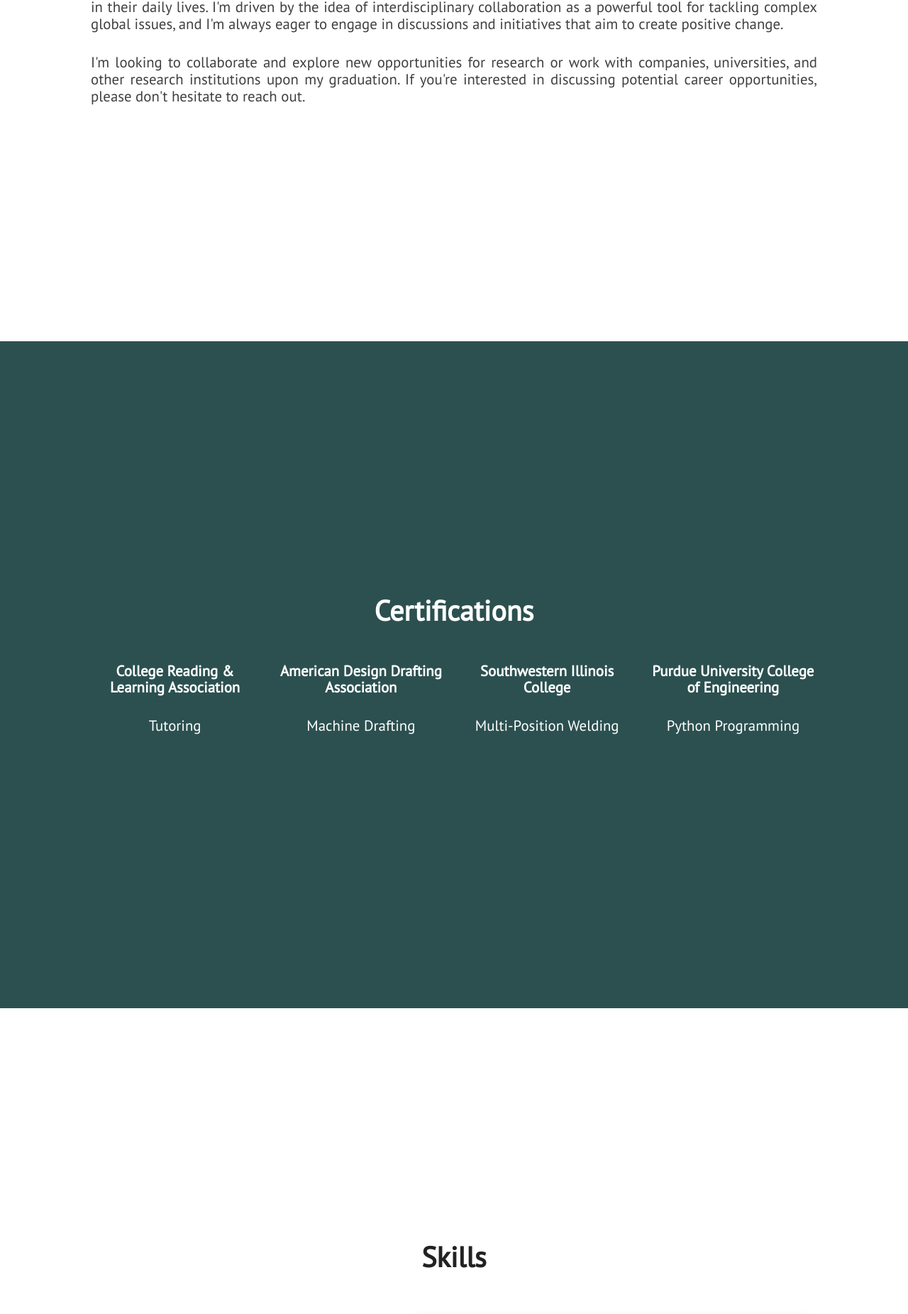
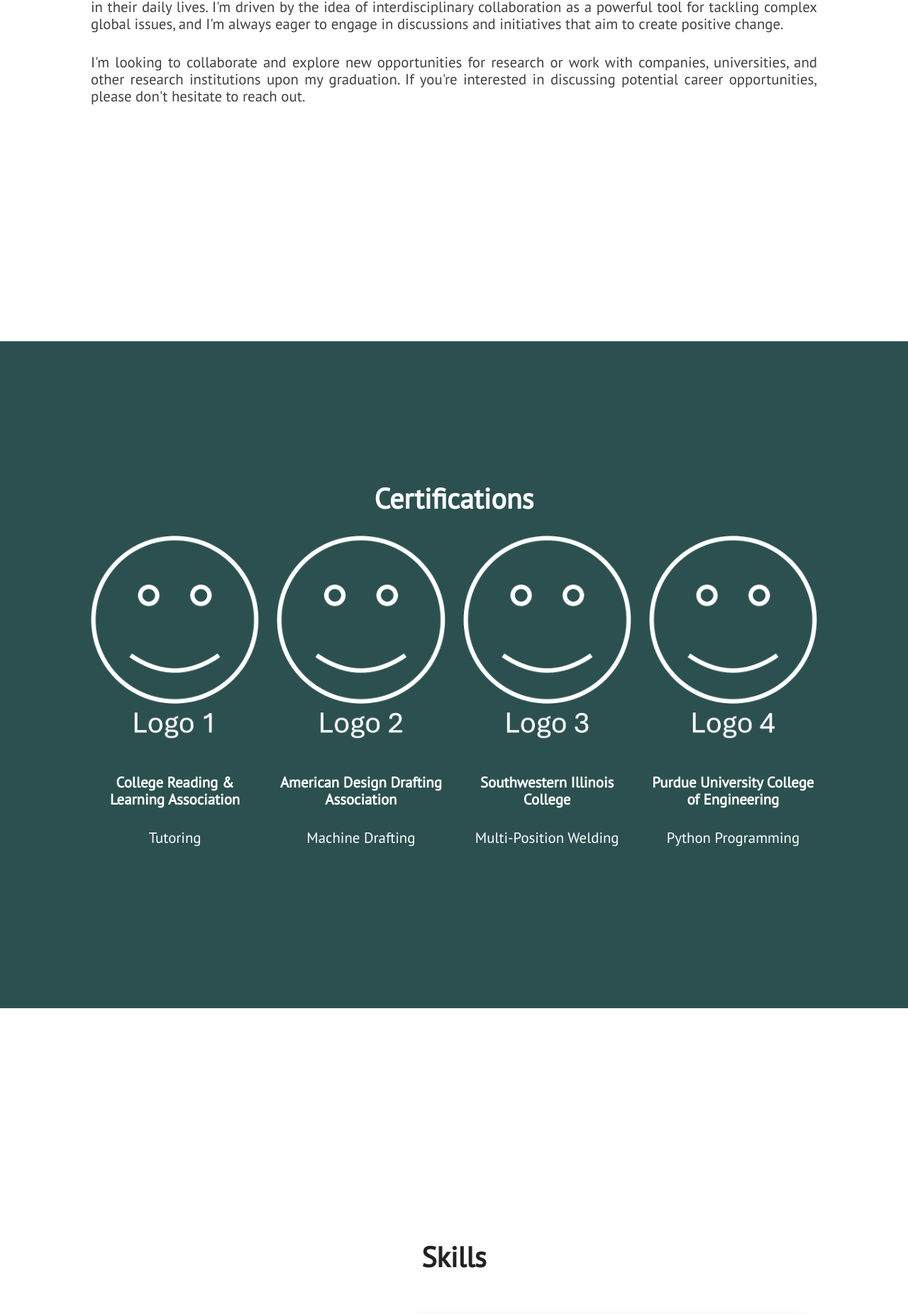
Before and after one commit to cmcabrera97/cmcabrera97.github.io, a Jekyll site: the page built from index.html, in a window 1280 px wide. Shown: the part 1479-3331 px from the top of the page at 71% size. Built offline with Jekyll 4.4.1, drawn with Linux system fonts in a browser that asks for light colours; nearby versions of some CDN libraries.

Commit message:
Update certs.html

```diff
--- a/_includes/certs.html
+++ b/_includes/certs.html
@@ -2,6 +2,12 @@
     <section class="section about" id="certs">
         <div id="about-text">
             <div class="section-heading">Certifications</div>
+            <div class="image-grid">
+                <img src="assets/images/logo1.png" alt="Logo 1">
+                <img src="assets/images/logo2.png" alt="Logo 2">
+                <img src="assets/images/logo3.png" alt="Logo 3">
+                <img src="assets/images/logo4.png" alt="Logo 4">
+            </div>
             <div class="cert-grid">
                 <div class="what-i-do">
                     <h3 class="center-align skills-subsection">College Reading & Learning Association</h3>
```
